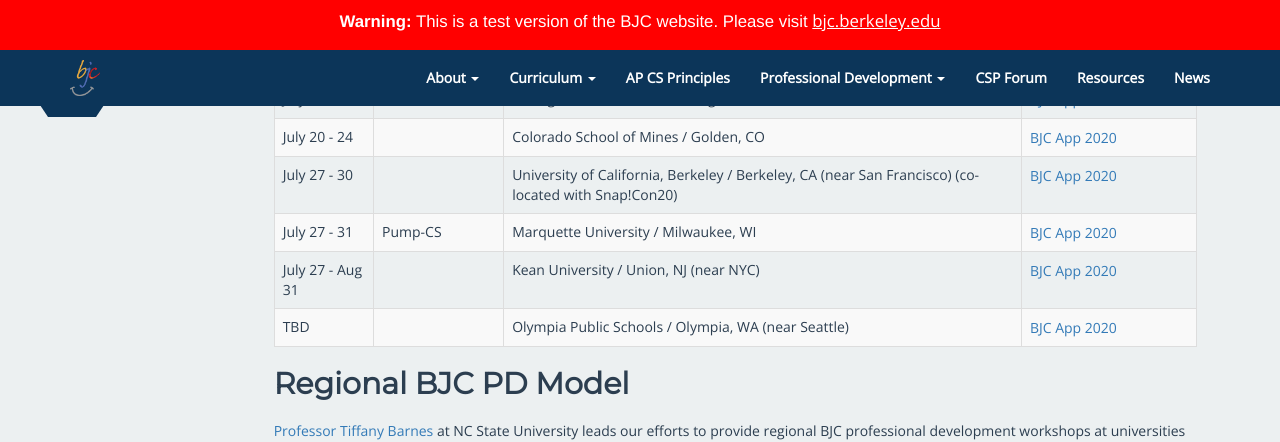
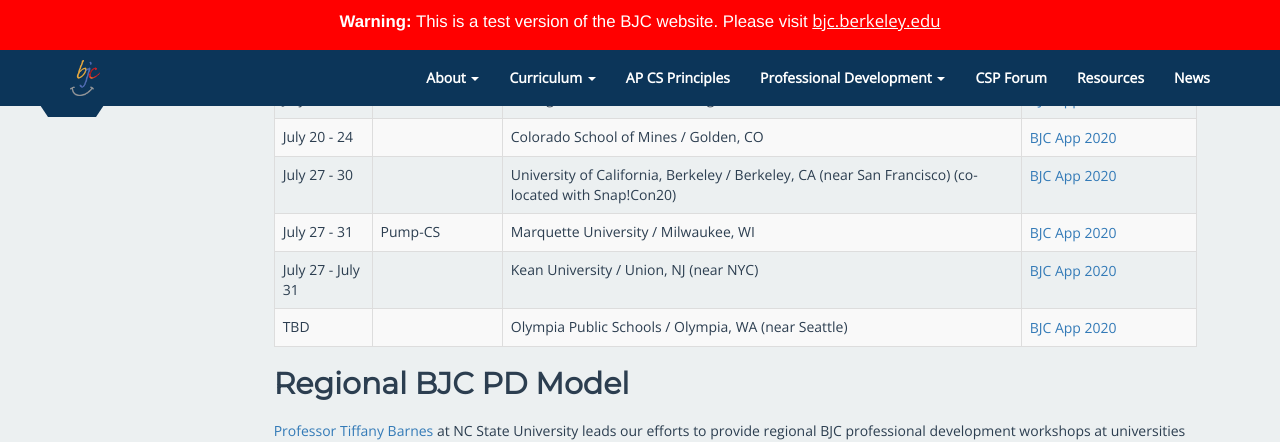
Before and after one commit to beautyjoy/beautyjoy.github.io, a Jekyll site: the page built from summer-pd/index.md, in a window 1280 px wide and 900 px high, scrolled down 1378 px. Shown: the top 442 px of the window. Built offline with Jekyll 4.4.1, drawn with Linux system fonts in a browser that asks for light colours.

Commit message:
updating date for union pd

```diff
--- a/summer-pd/index.md
+++ b/summer-pd/index.md
@@ -122,7 +122,7 @@
 	<td><a href="https://bjc.link/pdapp20">BJC App 2020</a></td>
   </tr>
   <tr>
-    <td>July 27 - Aug 31</td>
+    <td>July 27 - July 31</td>
 	  <td></td>
     <td>Kean University / Union, NJ (near NYC)</td>
 	<td><a href="https://bjc.link/pdapp20">BJC App 2020</a></td>
```
